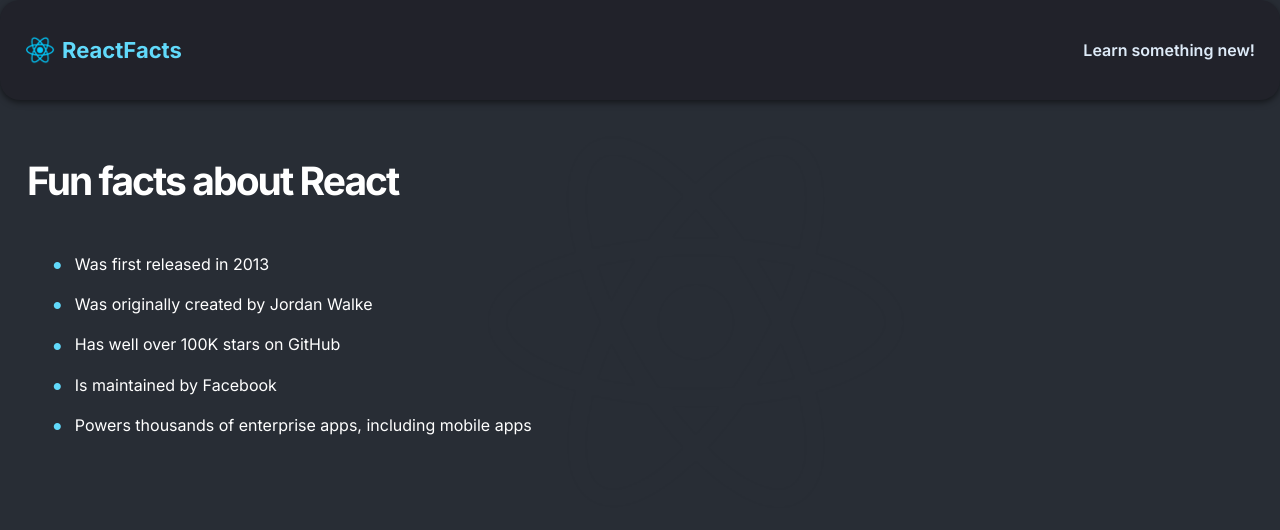
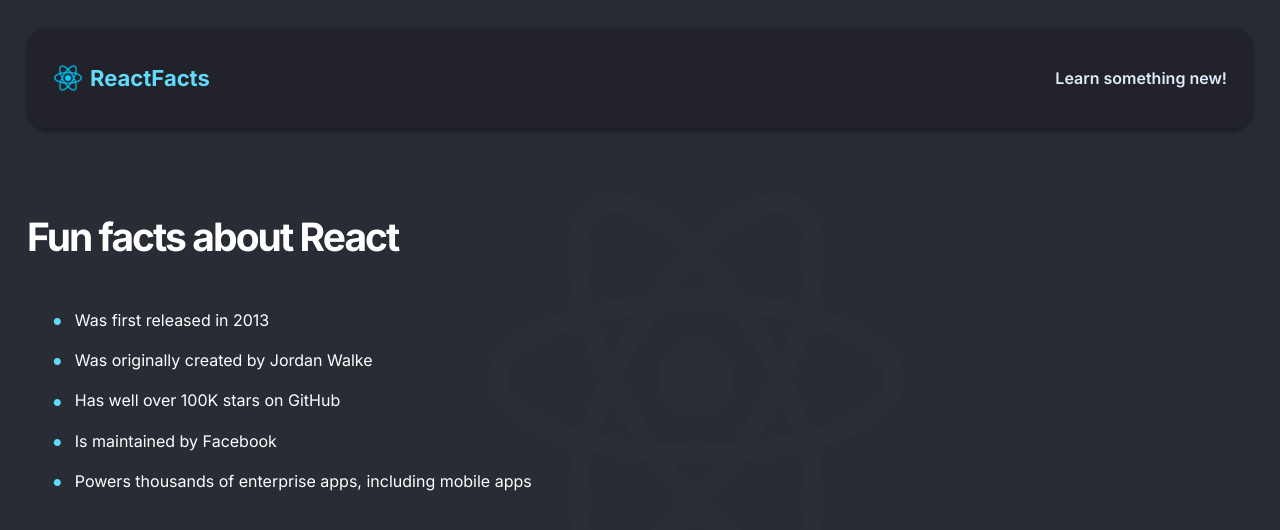
Before and after one commit to jhn322/react-facts, a React (Vite) app: page / in a window 1280 px wide. Shown: the top 530 px of the page. Built offline with nearby package versions, Linux system fonts and the light colour scheme.

Commit message:
final styling

```diff
--- a/src/index.css
+++ b/src/index.css
@@ -18,6 +18,7 @@ nav {
   border-radius: 20px;
   padding: 30px 25px;
   box-shadow: 0px 2.5px 6px rgba(0, 0, 0, 0.5);
+  margin: 28px 28px;
 }
 
 .nav-logo-text,
@@ -64,7 +65,7 @@ main::before {
   background-repeat: no-repeat;
   background-size: 60% auto;
   background-position: 25rem -3rem;
-  opacity: 0.01;
+  opacity: 0.1;
 }
 
 .main-title {
```
